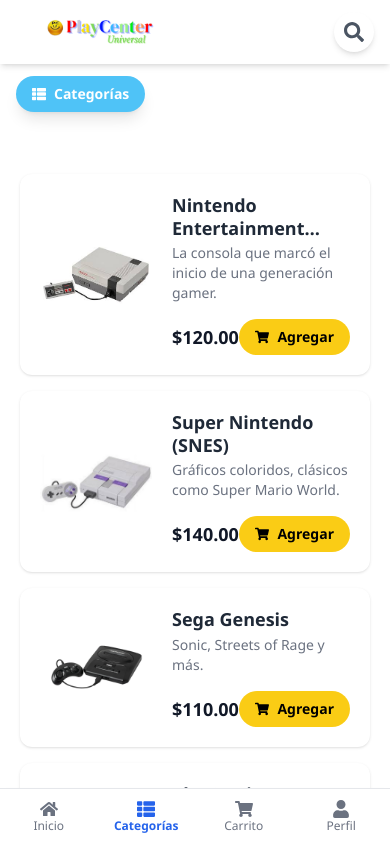
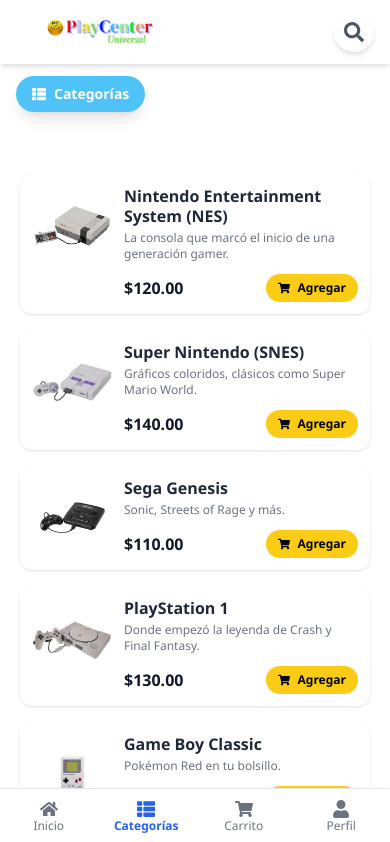
Before and after one commit to Arisleidy07/Playcenter-Universal, a React (Vite) app: page /categorias in a window 390 px wide. Shown: the top 842 px of the page. Built offline with nearby package versions, Linux system fonts and the light colour scheme; no server answers.

Commit message:
Actualización de estilo y estructura en la página principal

```diff
--- a/src/components/TarjetaProducto.jsx
+++ b/src/components/TarjetaProducto.jsx
@@ -37,29 +37,29 @@ function TarjetaProducto({ producto }) {
     <>
       <div
         onClick={irADetalle}
-        className="flex items-center gap-5 bg-white rounded-xl shadow hover:shadow-lg transition cursor-pointer w-full p-5 sm:p-6"
+        className="flex items-start gap-3 sm:gap-5 bg-white rounded-xl shadow hover:shadow-lg transition cursor-pointer w-full p-3 sm:p-5"
       >
         <img
           src={producto.imagen || producto.imagenes?.[0]}
           alt={producto.nombre}
-          className="w-28 h-28 object-contain rounded-lg bg-white flex-shrink-0"
+          className="w-20 h-20 sm:w-28 sm:h-28 object-contain rounded-lg bg-white flex-shrink-0"
         />
         <div className="flex flex-col justify-between flex-1 overflow-hidden">
           <div>
-            <h2 className="font-semibold text-lg text-gray-800 leading-tight line-clamp-2">
+            <h2 className="font-semibold text-base sm:text-lg text-gray-800 leading-tight line-clamp-2">
               {producto.nombre}
             </h2>
-            <p className="text-sm text-gray-500 line-clamp-3 mt-1">
+            <p className="text-xs sm:text-sm text-gray-500 line-clamp-3 mt-1">
               {producto.descripcion || "Descripción del producto."}
             </p>
           </div>
-          <div className="flex items-center justify-between mt-4">
-            <p className="text-lg font-bold text-gray-900">
+          <div className="flex items-center justify-between mt-3">
+            <p className="text-base sm:text-lg font-bold text-gray-900">
               ${producto.precio.toFixed(2)}
             </p>
             <button
               onClick={handleBoton}
-              className={`text-sm px-4 py-2 rounded-full font-semibold transition flex items-center gap-2 ${
+              className={`text-xs sm:text-sm px-3 py-1.5 sm:px-4 sm:py-2 rounded-full font-semibold transition flex items-center gap-2 ${
                 estaEnCarrito
                   ? "bg-red-500 hover:bg-red-600 text-white"
                   : "bg-yellow-400 hover:bg-yellow-500 text-black"
```
